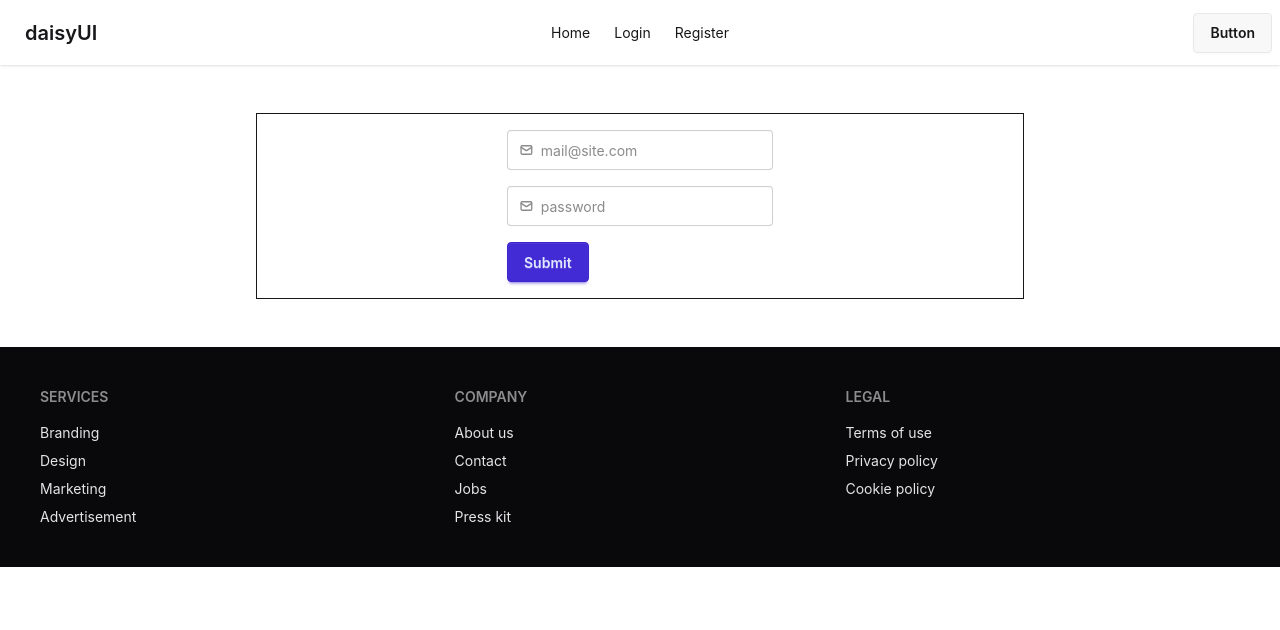
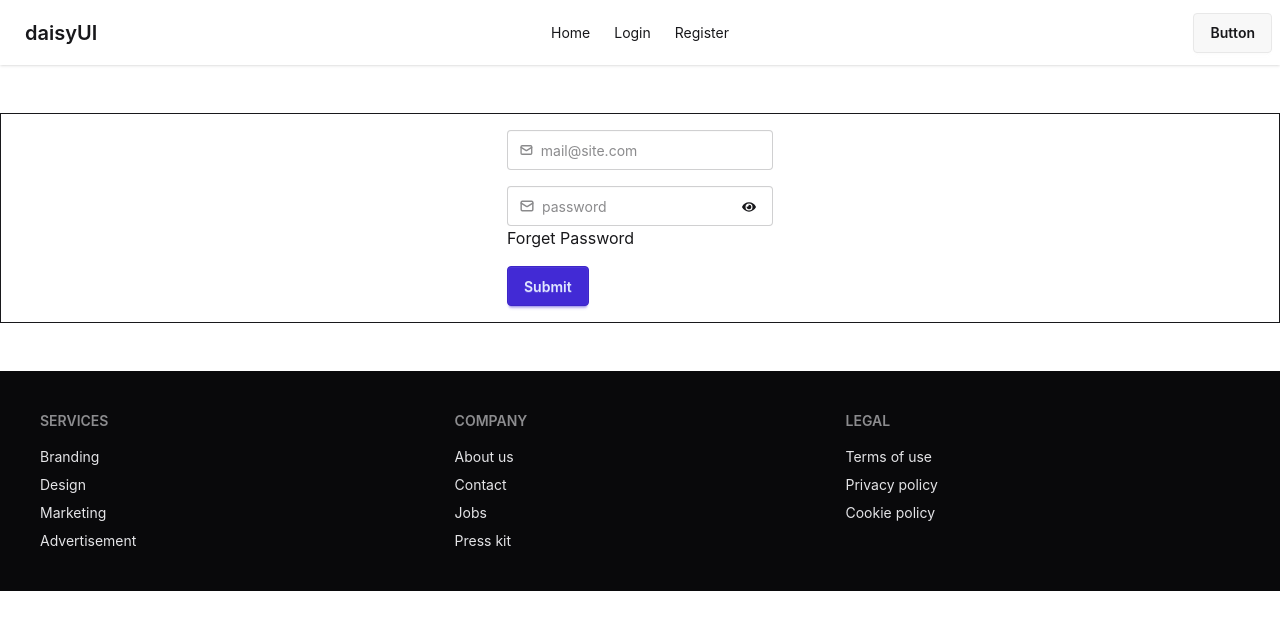
Before and after one commit to ChakmaShantunu/Explore-email-password-auth, a React (Vite) app: page /register in a window 1280 px wide. Shown: the top 630 px of the page. Built offline with nearby package versions, Linux system fonts and the light colour scheme; no server answers.

Commit message:
improve password visibility toggle and button behavior

```diff
--- a/package.json
+++ b/package.json
@@ -14,6 +14,7 @@
     "firebase": "^12.15.0",
     "react": "^19.2.6",
     "react-dom": "^19.2.6",
+    "react-icons": "^5.6.0",
     "react-router": "^8.0.1",
     "tailwindcss": "^4.3.1"
   },
--- a/src/components/Register/Register.jsx
+++ b/src/components/Register/Register.jsx
@@ -1,9 +1,12 @@
 import { createUserWithEmailAndPassword } from "firebase/auth/cordova";
 import { auth } from "../../firebase/firebase.init";
 import { useState } from "react";
+import { FaEye } from "react-icons/fa";
 
 
 const Register = () => {
+
+    const [showPassword, setShowPassword] = useState(false);
 
     const [success, setSuccess] = useState(false);
 
@@ -38,7 +41,7 @@ const Register = () => {
 
 
     return (
-        <div className="max-w-3xl border p-4 mt-12 flex justify-center mx-auto">
+        <div className="border p-4 mt-12 flex justify-center mx-auto">
             <div>
                 {/* <h2 className="text-2xl">this is register</h2> */}
                 <form className="space-y-4" onSubmit={handleRegister}>
@@ -82,9 +85,12 @@ const Register = () => {
                                         <path d="m22 7-8.97 5.7a1.94 1.94 0 0 1-2.06 0L2 7"></path>
                                     </g>
                                 </svg>
-                                <input type="password" name="password" placeholder="password" required />
+                                <div className="relative">
+                                    <input type={showPassword ? 'text' : 'password'} name="password" placeholder="password" required />
+                                    <button onClick={() => setShowPassword(!showPassword)} className="btm btn-xs absolute right-1 top-1"><FaEye /></button>
+                                </div>
                             </label>
-                            <div className="validator-hint hidden">Enter valid email address</div>
+                            <div><a href="" className="link link-hover">Forget Password</a></div>
                         </div>
                     </div><br />
                     <input type="submit" className="btn btn-primary" value="Submit" />
```
Also changed, not shown: 2 other files (tests, documents, lock files or other folders).
